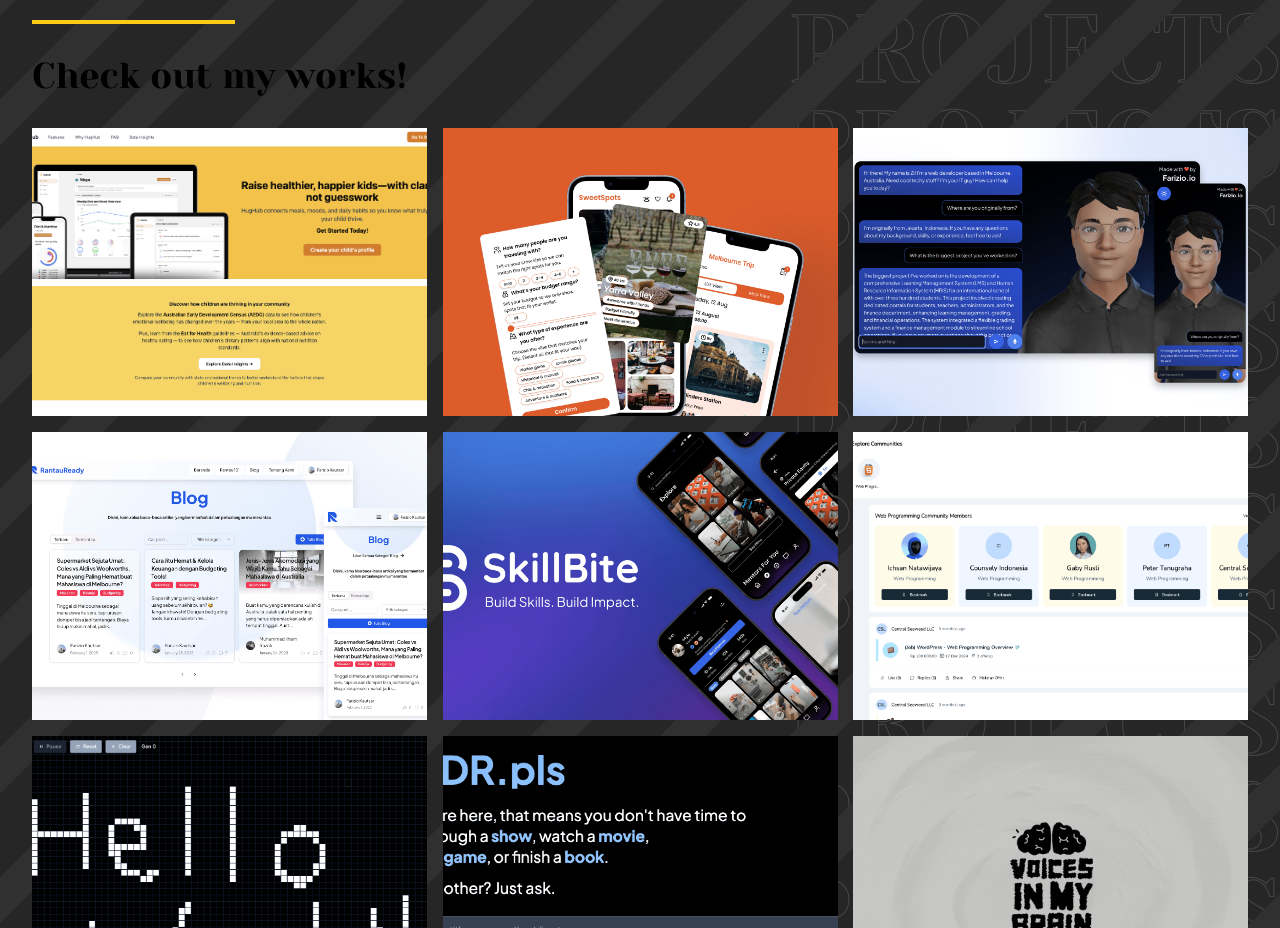
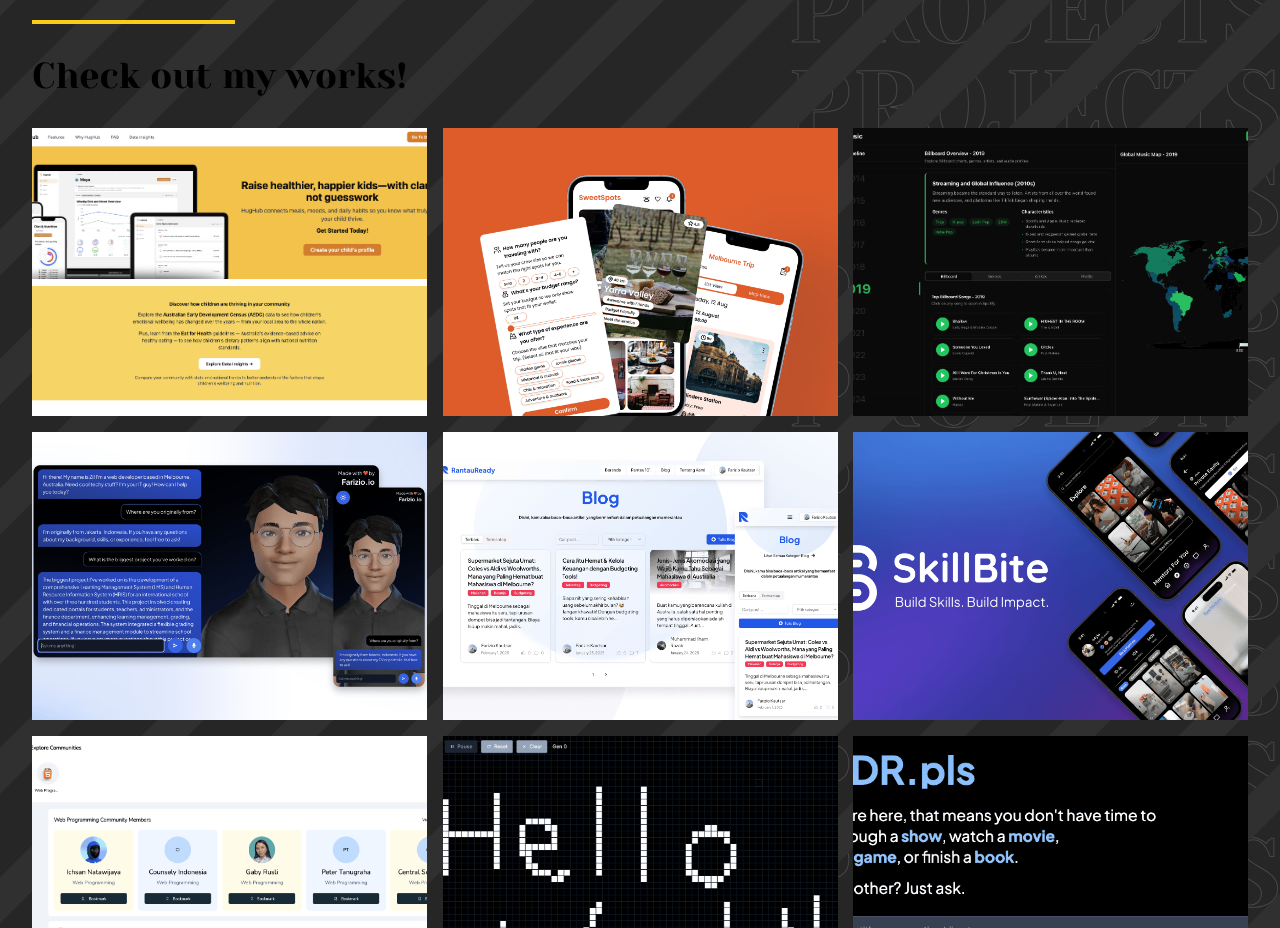
Before and after one commit to FarizioKautsar/profile-website, a Next.js app: page / in a window 1280 px wide. Shown: the part 3420-4348 px from the top of the page. Built offline with nearby package versions, Linux system fonts and the light colour scheme.

Commit message:
Added dvp project to projects

```diff
--- a/src/data/projects.ts
+++ b/src/data/projects.ts
@@ -221,6 +221,26 @@
     ],
   },
   {
+    name: "The Journey of Music",
+    shortDescription:
+      "The Journey of Music is an interactive web experience that explores the history and evolution of music through data visualization.",
+    description:
+      "The Journey of Music is my Data Visualisation Unit's final project at Monash University, built to explore the history and evolution of music. The web app allows users to interactively explore various aspects of music history, including genres, artists, and cultural influences, through engaging data visualizations. User can see how the popular genres changes from year to year, the profile of the most popular songs, which part of the world likes to listen to 'dancable' music, and many more. The project aims to provide an educational and entertaining experience for music enthusiasts and history buffs alike. All using Spotify's public dataset.",
+    client: "Monash University - Data Visualisation Project",
+    subTitle: "Interactive Music History Exploration",
+    yearFrom: 2025,
+    yearTo: 2025,
+    techStack: [
+      TECH_STACKS.REACTJS,
+      TECH_STACKS.NEXTJS,
+      TECH_STACKS.SHADCN,
+      TECH_STACKS.RECHART,
+    ],
+    websiteUrl: "https://dvp-project.vercel.app/",
+    githubUrl: "https://github.com/FarizioKautsar/dvp-project",
+    imageUrls: [require("@/images/projects/dvp/dvp1.png")],
+  },
+  {
     name: "SweetSpots",
     shortDescription:
       "A travelling app where users can find local spots and hidden gems by swiping through them Tinder-style.",
--- a/src/data/techStacks.ts
+++ b/src/data/techStacks.ts
@@ -178,6 +178,12 @@
     url: "https://azure.microsoft.com/en-us/products/ai-services/ai-speech/",
     type: ["AI"],
   } as TechStack,
+  RECHART: {
+    name: "Rechart",
+    icon: RiReactjsFill,
+    url: "https://recharts.github.io/",
+    type: ["FRONTEND", "DATA_VISUALISATION"],
+  } as TechStack,
 };
 
 export default TECH_STACKS;
--- a/src/types.ts
+++ b/src/types.ts
@@ -5,7 +5,7 @@
   logoUrl?: string;
   url?: string;
   icon: IconType;
-  type: ("BACKEND" | "FRONTEND" | "FULLSTACK" | "UTILITY" | "UI_FRAMEWORK" | "MOBILE" | "DATABASE" | "DESIGN" | "UI/UX" | "AI")[]
+  type: ("BACKEND" | "FRONTEND" | "FULLSTACK" | "UTILITY" | "UI_FRAMEWORK" | "MOBILE" | "DATABASE" | "DESIGN" | "UI/UX" | "AI" | "DATA_VISUALISATION")[]
 }
 
 export type JobExperience = {
```
Also changed, not shown: src/images/projects/dvp/dvp1.png (added).
